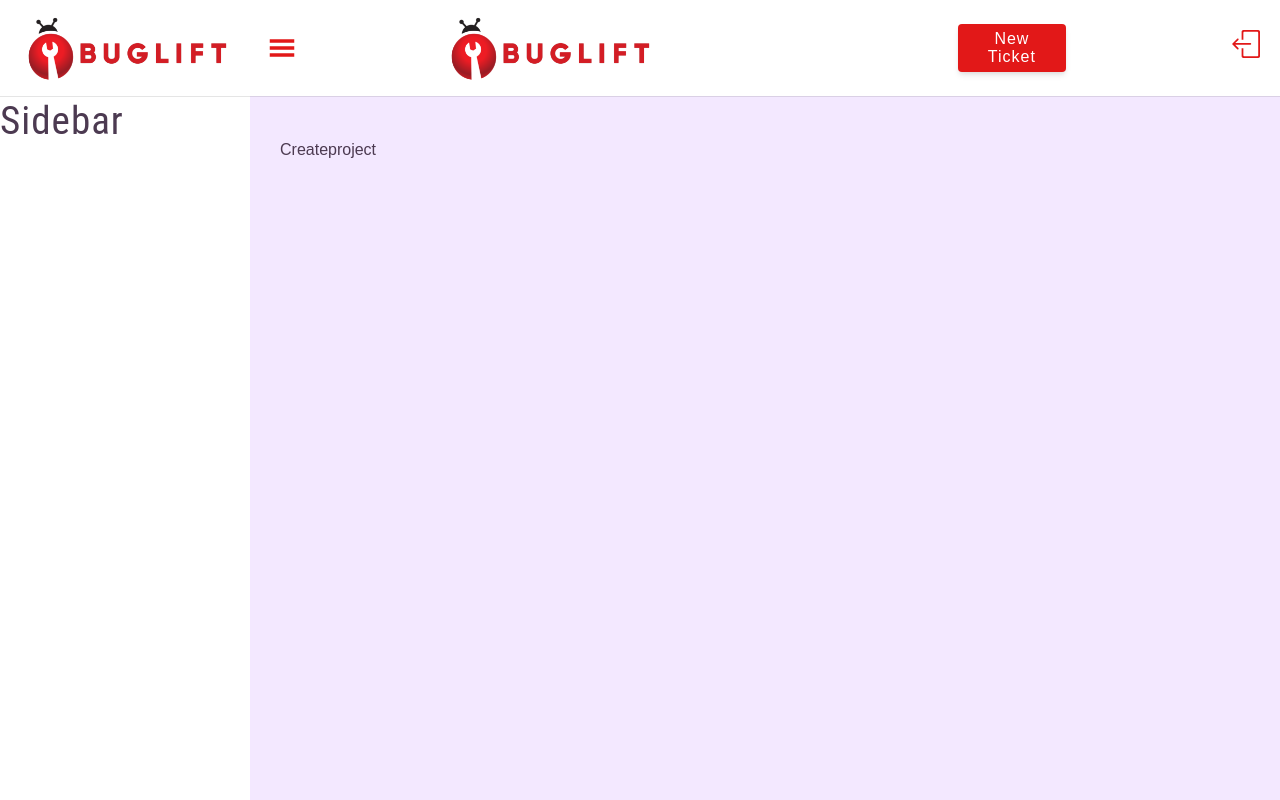
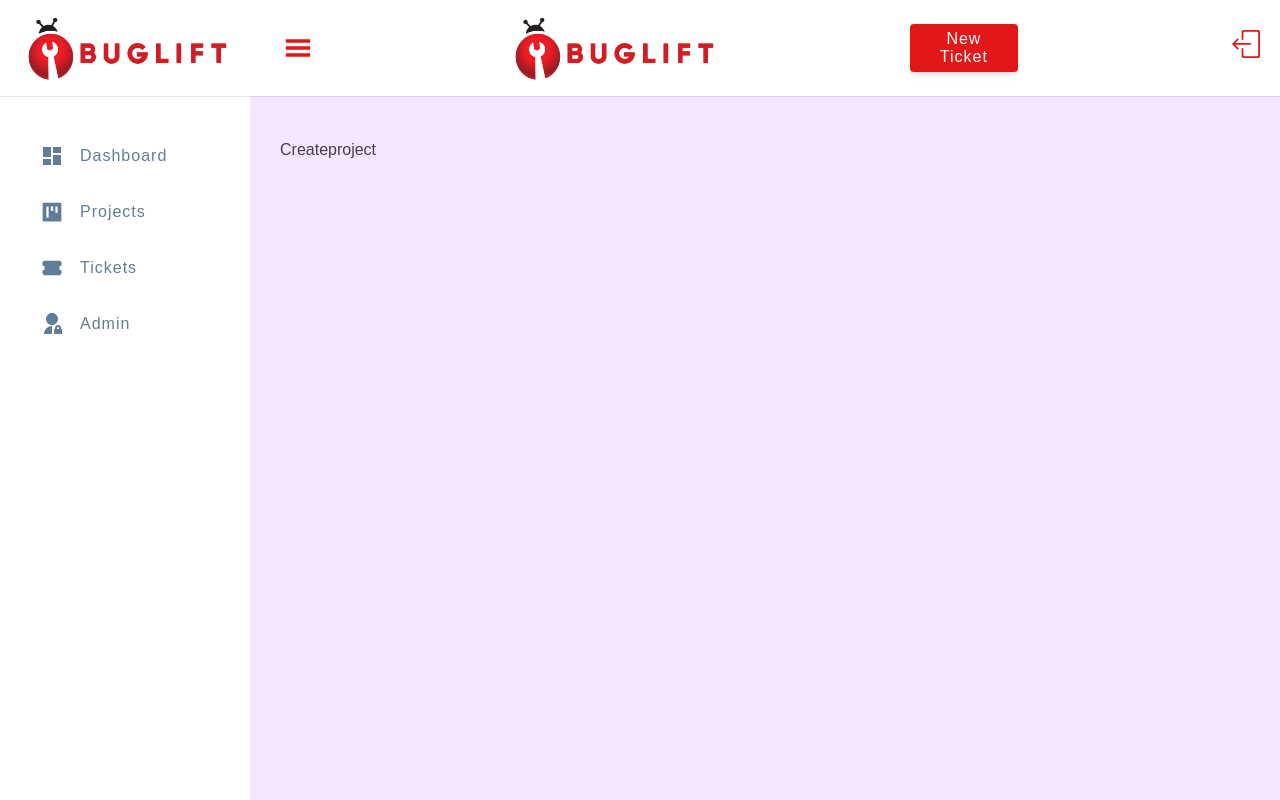
Before and after one commit to r4sy4n/react-app-buglift, a React (Create React App) app in the folder p3-react-app/: page /createproject in a window 1280 px wide. Built offline with nearby package versions, Linux system fonts and the light colour scheme.

Commit message:
Feat: implemented Navlink from router, map links in sidebar

```diff
--- a/p3-react-app/src/components/Navbar.js
+++ b/p3-react-app/src/components/Navbar.js
@@ -6,6 +6,8 @@ import {GiHamburgerMenu} from 'react-icons/gi';
 import {SlLogout} from 'react-icons/sl'
 import { Link } from 'react-router-dom';
 import { SharedLayoutContext } from '../pages/dashboard/SharedLayout';
+import { useNavigate } from 'react-router-dom';
+import { toast } from 'react-toastify';
 
 const Wrapper = styled.nav`
   height: 6rem;
@@ -40,7 +42,7 @@ const Wrapper = styled.nav`
     cursor: pointer;
     display: flex;
     align-items: center;
-    margin-left: 1rem;
+    margin-left: 2rem;
   }
   .logout-btn {
     background: transparent;
@@ -50,13 +52,12 @@ const Wrapper = styled.nav`
     font-size: 1.75rem;
     top: 40px;
     left: 0;
-    margin: 10px;
+    margin: 0 10px;
     padding: 0.5rem;
   }
   .btn {
     width: 108px;
     text-align: center;
-    margin-left: 10rem;
   }
   .nav-move{
     display: flex;
@@ -78,8 +79,14 @@ const Wrapper = styled.nav`
 const Navbar = () => {
   const {showSidebar, setShowsidebar} = useContext(SharedLayoutContext);
   const [sidebar, setSidebar] = useState(false);
-
+  const navigate = useNavigate();
   // const hideSidebar = () => setSidebar(!sidebar);
+  const Logout = () => {
+    toast.success('Logout Successful')
+      setTimeout(() =>{
+        navigate('/landing');
+      }, 600);
+  }
   console.log(showSidebar);
   return (
     <Wrapper>
@@ -92,7 +99,7 @@ const Navbar = () => {
           </button>
             <Banner />
           <Link to='createticket' className='btn'>New Ticket</Link>
-          <button type='button' className='logout-btn'>
+          <button type='button' className='logout-btn' onClick={Logout}>
             <SlLogout/>
           </button>
       </div>
--- /dev/null
+++ b/p3-react-app/src/components/Navlinks.js
@@ -0,0 +1,26 @@
+import { NavLink } from 'react-router-dom';
+import links from '../utils/links';
+
+const Navlinks = () => {
+  return (
+    <div className='nav-links'>
+      {links.map((link) => {
+        const { text, path, id, icon } = link;
+        return (
+          <NavLink
+            to={path}
+            className={({ isActive }) => {
+              return isActive ? 'nav-link active' : 'nav-link';
+            }}
+            key={id}
+          >
+            <span className='icon'>{icon}</span>
+            {text}
+          </NavLink>
+        );
+      })}
+    </div>
+  )
+}
+
+export default Navlinks;
--- a/p3-react-app/src/components/Sidebar.js
+++ b/p3-react-app/src/components/Sidebar.js
@@ -1,8 +1,9 @@
 import React from 'react';
 import styled from 'styled-components';
 import Banner from './Banner';
-import { useState, useContext } from 'react';
+import { useContext } from 'react';
 import { SharedLayoutContext } from '../pages/dashboard/SharedLayout';
+import Navlinks from './Navlinks';
 
 const Wrapper = styled.aside`
 box-shadow: 1px 0px 0px 0px rgba(0, 0, 0, 0.1);
@@ -13,9 +14,10 @@ transition: 0.3s ease-in-out all;
         min-height: 100vh;
         height: 100%;
         width: 250px;
-        /* margin-left: -250px;
-        display: none; */
+        /* margin-left: 0; */
+        /* display: none; */
         transition: 0.3s ease-in-out all;
+        z-index: 1;
 
     }
   .content {
@@ -29,6 +31,42 @@ transition: 0.3s ease-in-out all;
       justify-content: center;
       align-items: center;
       padding: 0 2.5rem;
+      z-index: 1;
+    }
+    .nav-links {
+      padding-top: 2rem;
+      display: flex;
+      flex-direction: column;
+    }
+    .icon {
+      font-size: 1.5rem;
+      margin-right: 1rem;
+      display: grid;
+      place-items: center;
+      transition: 0.3s ease-in-out all;
+    }
+    .active {
+      color: #102a43;
+    }
+    .active .icon {
+      color: #E21818;
+    }
+    .nav-link {
+      display: flex;
+      align-items: center;
+      color: #627d98;
+      padding: 1rem 0;
+      padding-left: 2.5rem;
+      text-transform: capitalize;
+      transition: 0.3s ease-in-out all;
+    }
+    .nav-link:hover {
+      background: #f0f4f8;
+      padding-left: 3rem;
+      color: #102a43;
+    }
+    .nav-link:hover .icon {
+      color: #E21818;
     }
 `
 const Sidebar = () => {
@@ -41,7 +79,7 @@ const Sidebar = () => {
           <header>
             <Banner />
           </header>
-          <h2>Sidebar</h2>
+          <Navlinks/>
         </div>
       </div>
     </Wrapper>
--- a/p3-react-app/src/pages/Register.js
+++ b/p3-react-app/src/pages/Register.js
@@ -2,6 +2,7 @@ import { useState } from 'react';
 import styled from 'styled-components';
 import { toast } from 'react-toastify';
 import { Banner } from '../components';
+import { useNavigate } from 'react-router-dom';
 
 const Wrapper = styled.section`
   display: grid;
@@ -48,7 +49,7 @@ const Register = () => {
     const [confirmPwdError, setConfirmPasswordError] = useState('');
     const [successMessage, setSuccessMessage] = useState('');
     const [isRegistered, setIsRegistered] = useState(true);
-
+    const navigate = useNavigate();
     //function to handle changes in username input field
     const nameChangeHandler = ( event ) => {
         setName( event.target.value );
@@ -78,6 +79,11 @@ const Register = () => {
         const regex = /^(?=.*\d)(?=.*[a-zA-Z])(?=.*[A-Z])(?=.*[!\@\-\#\$\.\%\&\*])(?=.*[a-zA-Z]).{8,}$/;
 
         if(regex.test(pwd) && pwd === confirmpwd && (isRegistered && name === '') && email !== ''){ // If all inputs are valid, clear error messages and show success message
+            if (email === 'admin@admin.com'){
+                setTimeout(() =>{
+                  navigate('/');
+                }, 600);
+                }
             // setSuccessMessage('Login Successful!');
             setName('');
             setEmail('');
@@ -106,6 +112,8 @@ const Register = () => {
         setIsRegistered( !isRegistered );
         setSuccessMessage('');
     };
+
+
 
     return(
         <Wrapper className='full-page'>
--- /dev/null
+++ b/p3-react-app/src/utils/links.js
@@ -0,0 +1,34 @@
+import {MdDashboard} from 'react-icons/md';
+import {AiFillProject} from 'react-icons/ai';
+import {HiTicket} from 'react-icons/hi';
+import {RiAdminFill} from 'react-icons/ri';
+// import {CgProfile} from 'react-icons/cg';
+
+const links = [
+    {
+        id: 1,
+        text: 'Dashboard',
+        path: '/',
+        icon: <MdDashboard/>,
+    },
+    {
+        id: 2,
+        text: 'Projects',
+        path: 'projects',
+        icon: <AiFillProject/>,
+    },
+    {
+        id: 3,
+        text: 'Tickets',
+        path: 'tickets',
+        icon: <HiTicket/>,
+    },
+    {
+        id: 4,
+        text: 'Admin',
+        path: 'admin',
+        icon: <RiAdminFill/>,
+    },
+]
+
+export default links;
```
